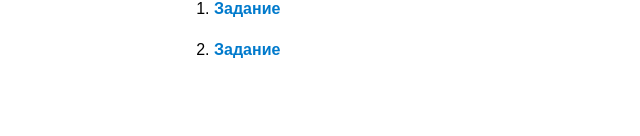
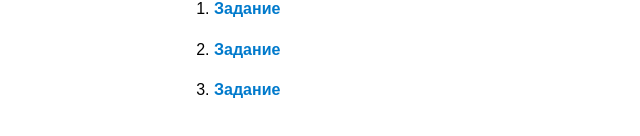
Before and after one commit to poluyan/ode-jinr, a plain HTML site: page index.html in a window 1280 px wide. Shown: the part 130-266 px from the top of the page, without its empty margins (46-686 px from the left). Drawn offline with Linux system fonts and the light colour scheme.

Commit message:
Update index.html

```diff
--- a/index.html
+++ b/index.html
@@ -38,6 +38,7 @@
     <ol>
         <li><a href="01tasks.html">Задание</a></li>
         <li><a href="02tasks.html">Задание</a></li>
+        <li><a href="03tasks.html">Задание</a></li>
     </ol>
 </body>
 </html>
```
